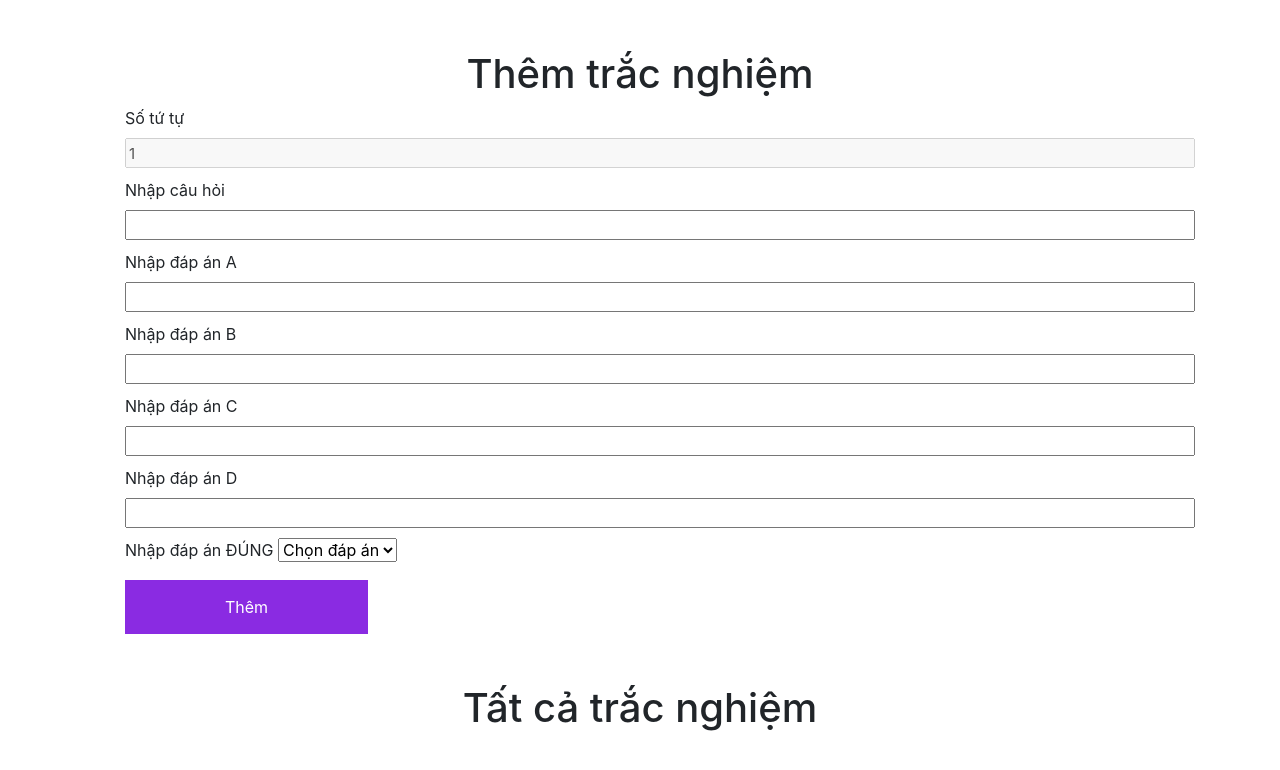
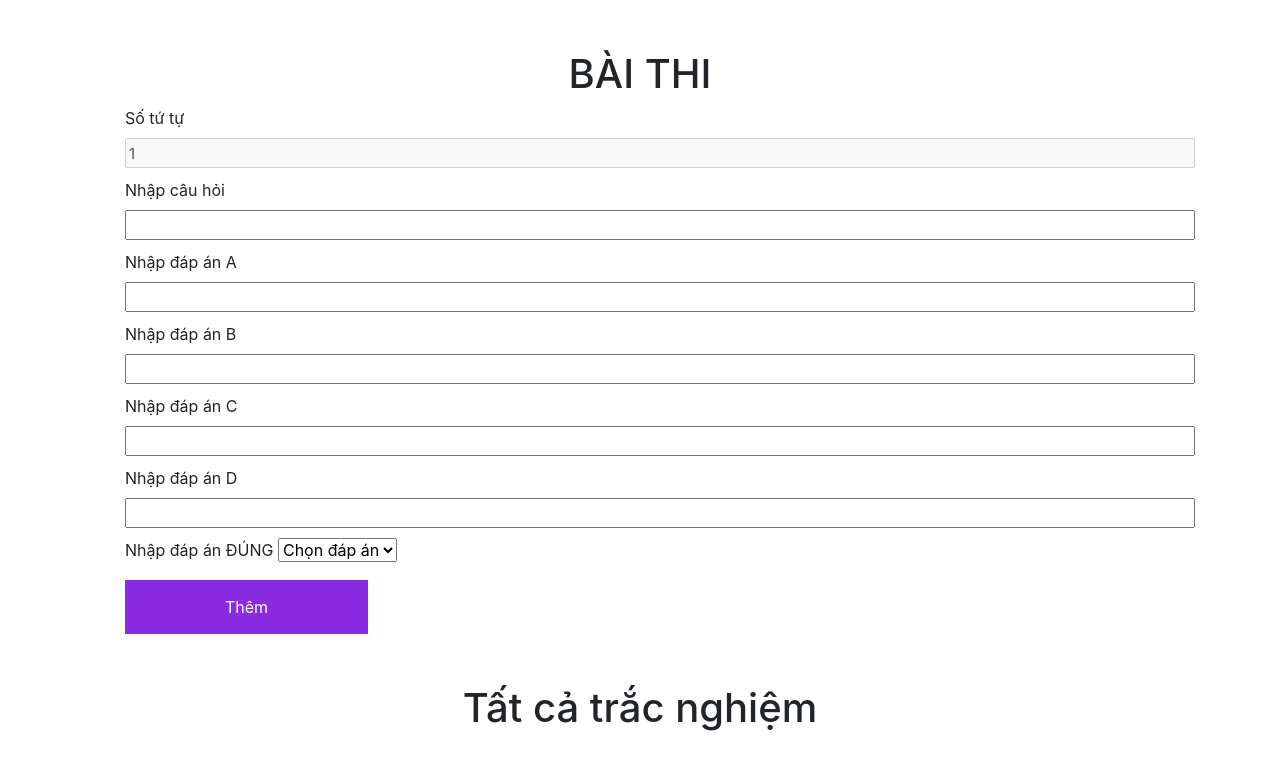
Before and after one commit to Nguyenhieploi/tracnghiem, a plain HTML site: page index.html in a window 1280 px wide. Drawn offline with nearby package versions, Linux system fonts and the light colour scheme.

Commit message:
sua tieu de

```diff
--- a/index.html
+++ b/index.html
@@ -2,7 +2,7 @@
 <html lang="en">
 
 <head>
-    <title>Title</title>
+    <title>BÀI THI</title>
     <!-- Required meta tags -->
     <meta charset="utf-8">
     <meta name="viewport" content="width=device-width, initial-scale=1, shrink-to-fit=no">
@@ -15,7 +15,7 @@
 <body>
     <div class="container">
         <div class="add" id="reset-form">
-            <h1>Thêm trắc nghiệm</h1>
+            <h1>BÀI THI</h1>
             <ul>
                 <li>
                     <label for="">Số tứ tự</label>
```
